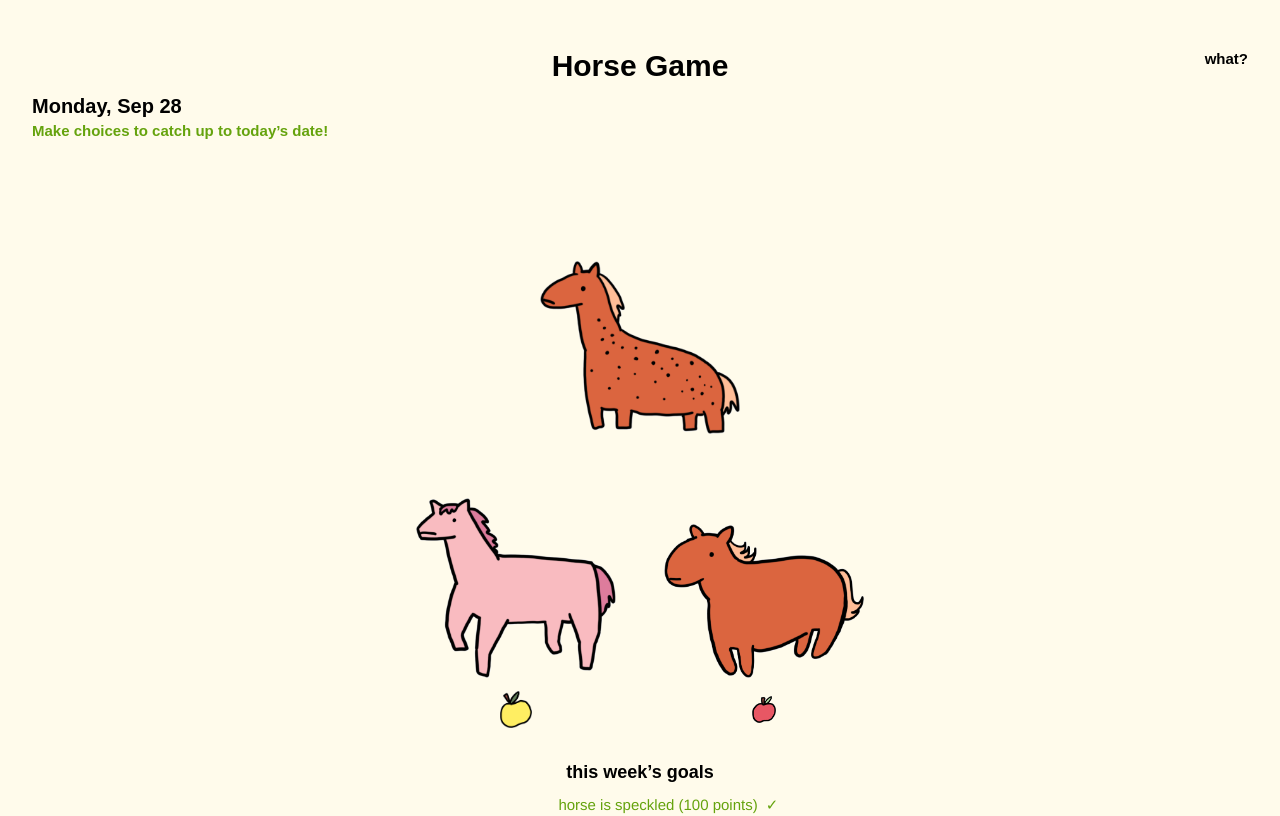
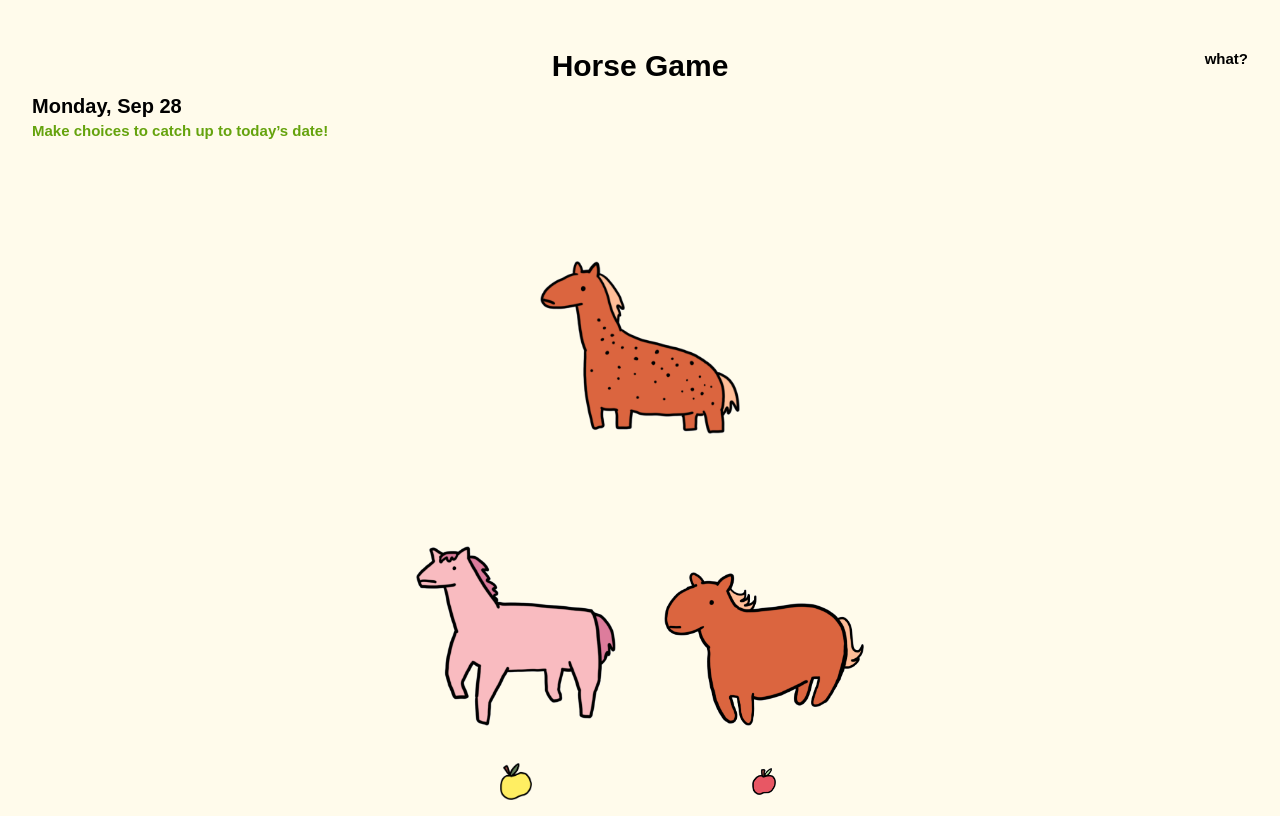
Before and after one commit to patriciadgao/horse-games, a React (Create React App) app: page / in a window 1280 px wide. Shown: the top 816 px of the page. Built offline with nearby package versions, Linux system fonts and the light colour scheme.

Commit message:
✰ hat height fixed ✰

```diff
--- a/src/components/HorseArea.jsx
+++ b/src/components/HorseArea.jsx
@@ -203,7 +203,7 @@ export const Horse = (props) => {
       </div>
       {showAppleBox && (
         <div
-          className={`${small ? "h-[96px]" : "h-[48px]"} flex align-baseline`}
+          className={`${small ? "h-[48px]" : "h-[96px]"} flex align-baseline space-x-2 items-center`}
         >
           {horse.hat && <Hat hat={horse.hat} small={small} />}
           <Apples numApples={horse.apples ?? 0} small={small} />
```
